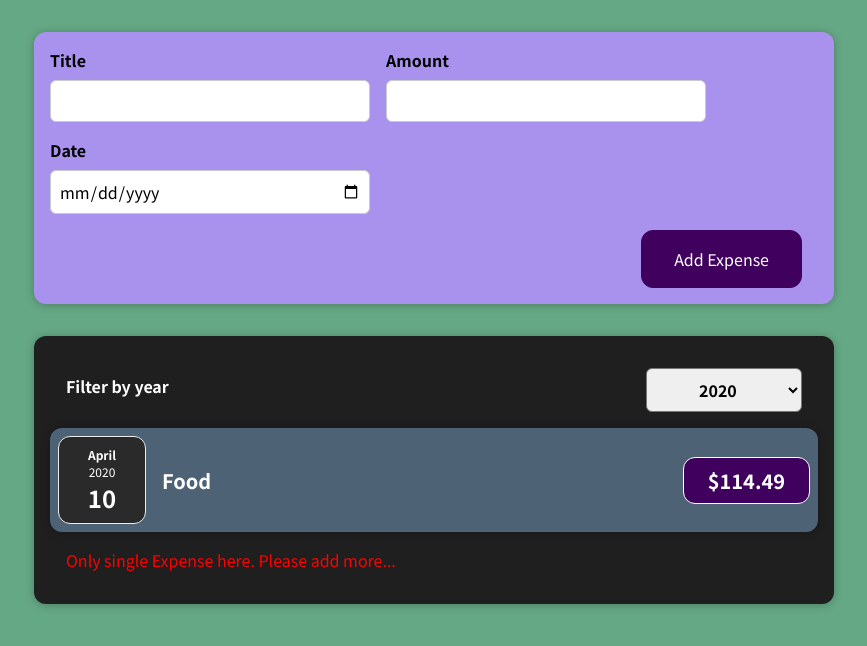
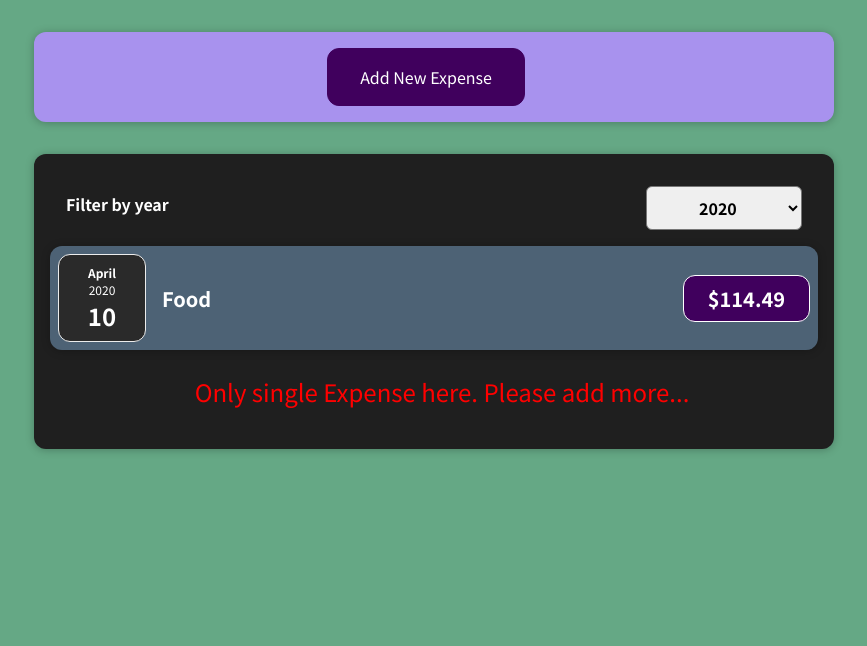
Before and after one commit to kunalrajshah/Expenses-Tracker-by-Reaact-js, a React (Create React App) app in the folder first-react-project/: page / in a window 1280 px wide. Shown: the top 646 px of the page, without its empty margins (206-1073 px from the left). Built offline with nearby package versions, Linux system fonts and the light colour scheme.

Commit message:
Render input box on click Add new Expense Button

```diff
--- a/first-react-project/src/Components/All Expenses Rendering/Expenses.css
+++ b/first-react-project/src/Components/All Expenses Rendering/Expenses.css
@@ -9,4 +9,6 @@
 .Expenses p{
   color: red;
   margin-left: 1rem;
+  font-size: 1.5rem;
+  text-align: center;
 }
--- a/first-react-project/src/Components/All Expenses Rendering/Expenses.js
+++ b/first-react-project/src/Components/All Expenses Rendering/Expenses.js
@@ -30,7 +30,6 @@ const Expenses = (props) => {
       />
     ))
   }
-
 
   return (
     <Card className="Expenses">
--- a/first-react-project/src/Components/NewExpensesAdd/ExpenseForm.js
+++ b/first-react-project/src/Components/NewExpensesAdd/ExpenseForm.js
@@ -17,15 +17,14 @@ const ExpenseForm = (props) => {
     setInputDate(event.target.value);
   };
 
-
-  const submitHandler=(event)=>{
+  const submitHandler = (event) => {
     event.preventDefault(); //used to prevent from default behaviour on submit the form(like reload page).
     // After taking data from input. make an object of that Data.
-    const expenseData={
-      title:inputTitle,
-      amount:inputAmount,
-      date:new Date(inputDate)
-    }
+    const expenseData = {
+      title: inputTitle,
+      amount: inputAmount,
+      date: new Date(inputDate),
+    };
 
     props.onSaveExpenseData(expenseData);
     // Passing data from child component to parent component(newExpense.js).
@@ -33,7 +32,7 @@ const ExpenseForm = (props) => {
     setInputTitle("");
     setInputAmount("");
     setInputDate("");
-  }
+  };
 
   return (
     <form onSubmit={submitHandler}>
@@ -64,9 +63,8 @@ const ExpenseForm = (props) => {
         </div>
       </div>
       <div className="new-expense__actions">
-        <button type="submit">
-          Add Expense
-        </button>
+        <button type="button" onClick={props.cancel}>Cancel</button>
+        <button type="submit">Add Expense</button>
       </div>
     </form>
   );
--- a/first-react-project/src/Components/NewExpensesAdd/NewExpense.js
+++ b/first-react-project/src/Components/NewExpensesAdd/NewExpense.js
@@ -1,24 +1,35 @@
-import React from "react";
+import React, { useState } from "react";
 import ExpenseForm from "./ExpenseForm";
-import './NewExpense.css';
+import "./NewExpense.css";
 const NewExpense = (props) => {
+  // Make one function to receive data from child component.
+  const receiveEnterData = (ExpenseData) => {
+    const receiveDataObj = {
+      ...ExpenseData,
+      id: Math.random().toString(),
+    };
 
-  // Make one function to receive data from child component.
-  const receiveEnterData=(ExpenseData)=>{
-        const receiveDataObj={
-          ...ExpenseData,
-          id:Math.random().toString()
-        }
+    props.expensedata(receiveDataObj);
+    // Passing data from child component to parent component(App.js).
 
-        props.expensedata(receiveDataObj);
-        // Passing data from child component to parent component(App.js).
+    setIsEditing(false);
+  };
 
+  // For rendder Input Box.
+  const [isEditing, setIsEditing] = useState(false);
+  const renderInputBox = () => {
+    setIsEditing(true);
+  };
+
+  // on click on cancel Button
+  const stopEditing=()=>{
+    setIsEditing(false);
   }
+
   return (
     <div className="new-expense">
-      <ExpenseForm
-      onSaveExpenseData={receiveEnterData}
-      />
+      {!isEditing && <button onClick={renderInputBox}>Add New Expense</button>}
+      {isEditing && <ExpenseForm onSaveExpenseData={receiveEnterData} cancel={stopEditing} />}
     </div>
   );
 };
```
